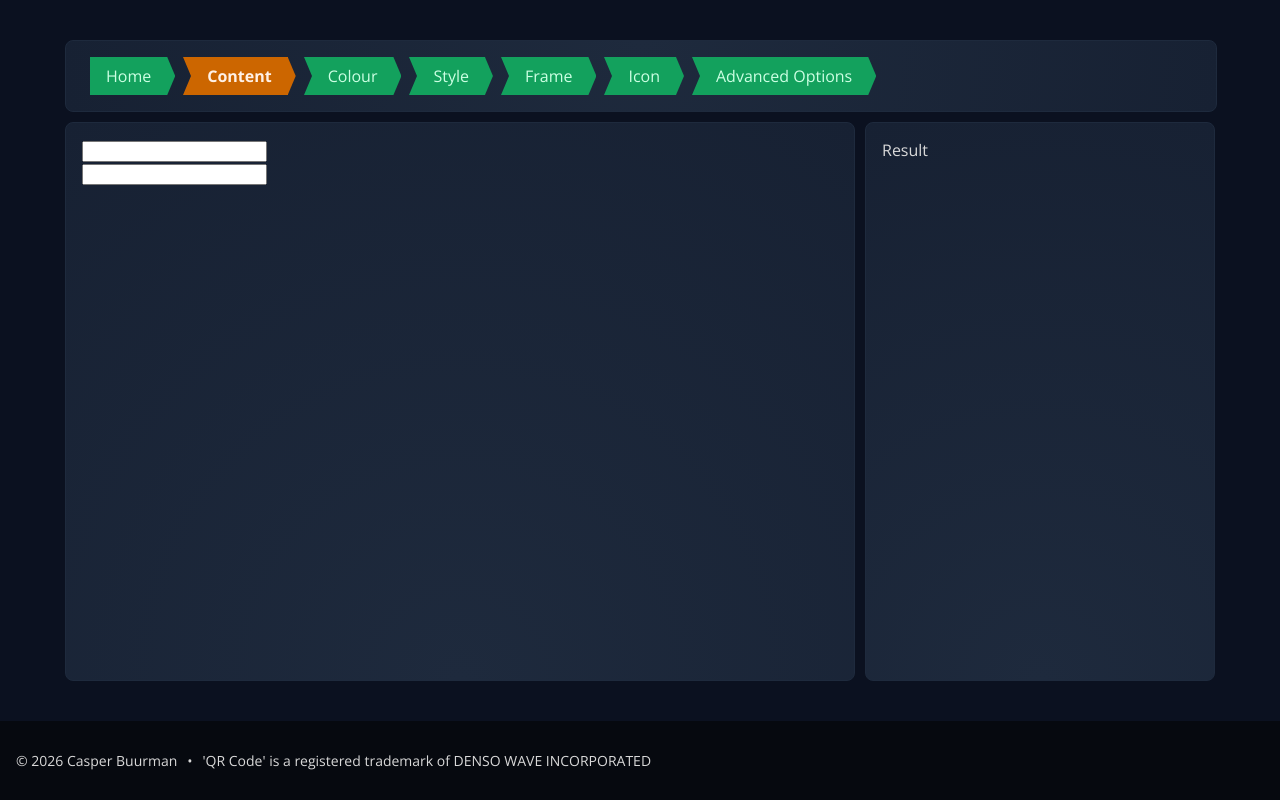
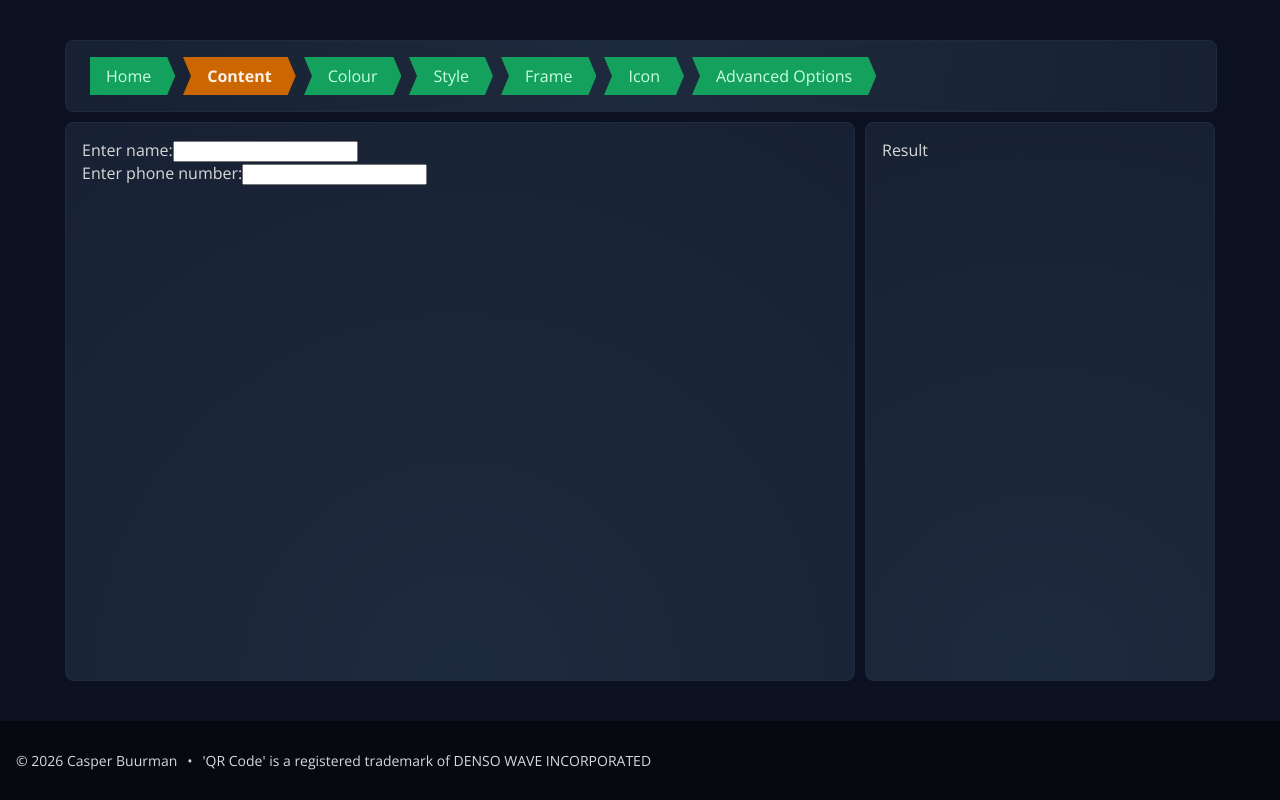
Before and after one commit to CasperBvV/QR-Genny, a Vue app: page /content in a window 1280 px wide. Built offline with nearby package versions, Linux system fonts and the light colour scheme.

Commit message:
Enhance InputComponent with radio and label support
Added support for 'radio' input type and optional 'label' and 'default' props. Improved input initialization to use 'default' if provided, and updated template to handle radio buttons and dynamic labels.

```diff
--- a/src/components/InputComponent.vue
+++ b/src/components/InputComponent.vue
@@ -4,6 +4,8 @@ import { ref, watch } from 'vue'
 const props = defineProps<{
   inputType: string
   options?: string[]
+  default?: string
+  label?: string
   placeholder?: string
 
   value: string
@@ -14,7 +16,7 @@ const emit = defineEmits<{
   (e: 'update', value: string): void
 }>()
 
-const userInput = ref<string>(props.prefilled || '')
+const userInput = ref<string>(props.prefilled || props.default || '')
 
 // check if userInput changes and emit update event
 watch(userInput, (newValue) => {
@@ -23,12 +25,18 @@ watch(userInput, (newValue) => {
 </script>
 
 <template>
-  <div class="input-component">
-    <label for="user-input" v-if="label">{{ label }}:</label>
+  <div class="radio" v-if="inputType == 'radio'">
+    <label v-for="option in options" :key="option">
+      <input type="radio" :name="value" :value="option" v-model="userInput" :checked="userInput === option" />
+      {{ option }}
+    </label>
+  </div>
+  <div class="input-component" v-else>
+    <label :for="value" v-if="label">{{ label }}:</label>
     <select :name="value" :id="value" v-model="userInput" v-if="inputType === 'select' && options">
       <option v-for="option in options" :key="option" :value="option">{{ option }}</option>
     </select>
 
-    <input :type="inputType" id="user-input" v-model="userInput" v-else />
+    <input :type="inputType" :id="value" v-model="userInput" :placeholder="props.placeholder" v-else />
   </div>
 </template>
```
